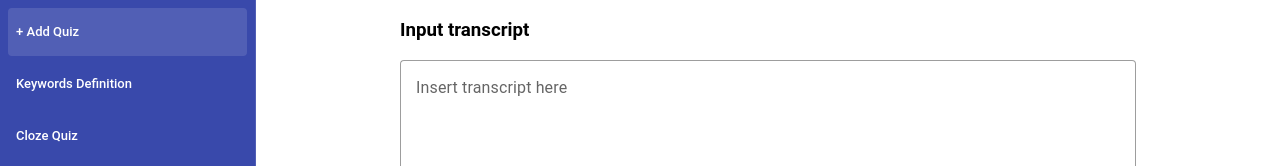
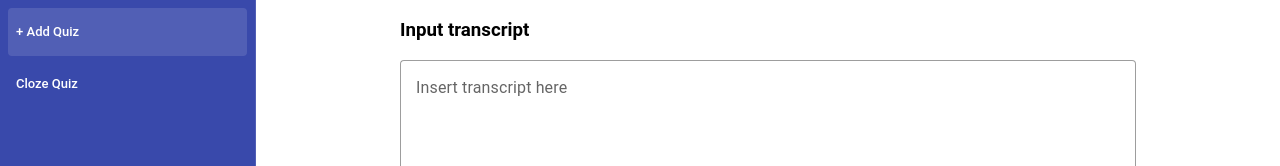
Before and after one commit to FooJiaYin/ai-quiz, a Nuxt app: page / in a window 1280 px wide. Shown: the top 166 px of the page. Built offline with nearby package versions, Linux system fonts and the light colour scheme.

Commit message:
feat(keywords): Generate keywords definition with OpenAI

```diff
--- a/composables/useQuiz.js
+++ b/composables/useQuiz.js
@@ -5,7 +5,7 @@ const tasks = [
 	'MC',
 	'TF',
 	'keywords',
-	// 'definition',
+	'definition',
 	// 'cloze'
 ];
 
@@ -18,14 +18,7 @@ export const useQuiz = defineStore('quiz', {
 			MC: [],
 			TF: [],
 			keywords: '',
-			definition: [
-				{'keyword': '炊飯器', 'definition': '米を炊くための電気機器で、自動的に米を炊いてくれる器具。'},
-				{'keyword': '酢飯の調味料', 'definition': '寿司飯に混ぜるための調味料で、酢、砂糖、塩を組み合わせたもの。'},
-				{'keyword': '寿司海苔', 'definition': '寿司を巻くための海藻の乾燥した葉。'},
-				{'keyword': '寿司飯', 'definition': '寿司のベースとなる、炊いた米に酢飯の調味料を混ぜたもの。'},
-				{'keyword': '具材', 'definition': '寿司の具となる、刺身や海老、アボカド、キュウリなどの食材。'},
-				{'keyword': '寿司巻き', 'definition': '寿司の具材を寿司飯の上にのせ、巻いた状態の寿司のこと。'}
-			],
+			definition: [],
 			cloze: [
 				{'question': '___是咖啡的原材料，从咖啡树上结出来的小果子，经过烘焙和研磨后制成咖啡。', 'answer': '咖啡豆'},
 				{'question': '___是一种高质量的咖啡豆，与罗布斯塔相比更优质，口感更高级。', 'answer': '阿拉比卡'},
```
Also changed, not shown: 1 other file (tests, documents, lock files or other folders).
